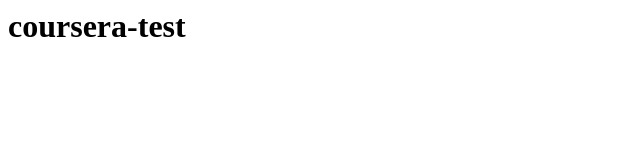
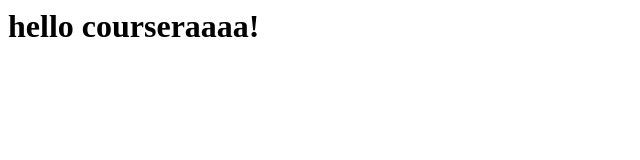
Before and after one commit to Ghodhbani/coursera-test, a plain HTML site: page index.html in a window 1280 px wide. Shown: the whole page, without its empty margins (0-640 px from the left). Drawn offline with Linux system fonts and the light colour scheme.

Commit message:
small addition

```diff
--- a/index.html
+++ b/index.html
@@ -6,6 +6,6 @@
     <title>Hello coursera</title>
 </head>
 <body>
-    <h1>coursera-test</h1>
+    <h1>hello courseraaaa!</h1>
 </body>
 </html>
```
